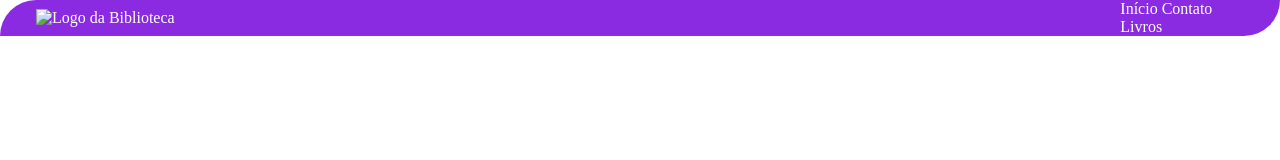
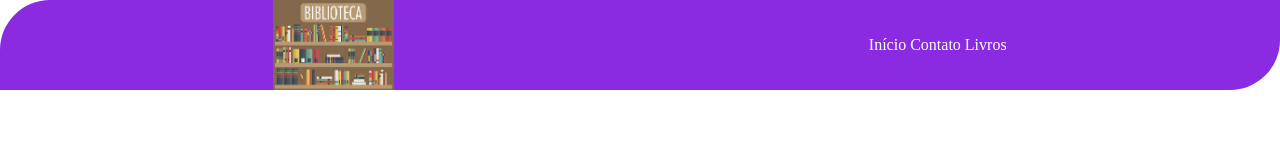
Before and after one commit to RicardoLabres/Biblioteca, a plain HTML site: page index.html in a window 1280 px wide. Drawn offline with Linux system fonts and the light colour scheme.

Commit message:
Cabeçalho finalizado

```diff
--- a/index.html
+++ b/index.html
@@ -7,7 +7,7 @@
 </head>
 <body>
     <header class="cabeçalho">
-        <img class="logo" src="logo.jpg" alt="Logo da Biblioteca">
+        <img class="logo" src="img\logo.jpg" alt="Logo da Biblioteca">
         <ul class="lista-cabeçalho">
             <li class="item-lista-cabeçalho">Início</li>
             <li class="item-lista-cabeçalho">Contato</li>
--- a/style.css
+++ b/style.css
@@ -12,8 +12,8 @@
     padding: 0 36px;
 }
 .logo {
-    width: 100%;
+    width: 10%;
 }
 .item-lista-cabeçalho {
     display: inline-block;
-}
+    }
```
